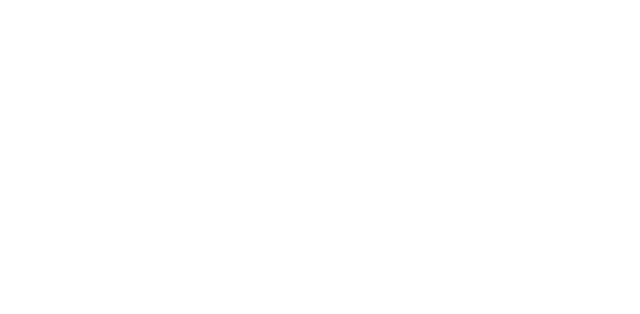
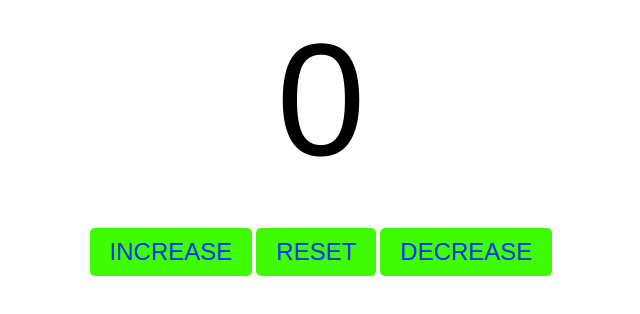
Before and after one commit to Theophilus-git/Frontend, a plain HTML site: page javascript_tutorials/counterProgram.html in a window 1280 px wide. Shown: the whole page, without its empty margins (319-959 px from the left). Drawn offline with Linux system fonts and the light colour scheme.

Commit message:
Counter Program

```diff
--- a/javascript_tutorials/counter.css
+++ b/javascript_tutorials/counter.css
@@ -0,0 +1,26 @@
+#countlabel{
+    font-family: Helvetica;
+    font-size: 10em;
+    display: block;
+    text-align: center;
+}
+
+#btn-container{
+    text-align: center;
+}
+
+.button{
+    padding: 10px 20px;
+    font-size: 1.5em;
+    color:rgb(0, 46, 253);
+    background-color: rgb(63, 252, 5);
+    border-radius: 5px;
+    transition: background-color 0.25s;
+    cursor: pointer;
+    border: none;
+}
+
+.button:hover{
+    background-color: rgb(250, 205, 3);
+    border:solid blue 3px;
+}
--- a/javascript_tutorials/counter.js
+++ b/javascript_tutorials/counter.js
@@ -0,0 +1,20 @@
+const countlabel = document.getElementById("countlabel")
+const increasebtn = document.getElementById("increase")
+const decrease = document.getElementById("decrease")
+const reset = document.getElementById("reset")
+let count = 0;
+
+increasebtn.onclick = function(){
+    count++;
+    countlabel.textContent = count
+}
+
+decrease.onclick = function(){
+    count--;
+    countlabel.textContent = count
+}
+
+reset.onclick = function(){
+    count = 0;
+    countlabel.textContent = count
+}
--- a/javascript_tutorials/counterProgram.html
+++ b/javascript_tutorials/counterProgram.html
@@ -3,10 +3,19 @@
 <head>
     <meta charset="UTF-8">
     <meta name="viewport" content="width=device-width, initial-scale=1.0">
-    <title>Document</title>
+    <title>Count Program</title>
     <link rel="stylesheet" href="counter.css">
 </head>
 <body>
+    <label id="countlabel" >0</label><br><br>
+
+    <div id="btn-container">
+        <button id="increasebtn" class="button">INCREASE</button>
+        <button id="reset" class="button">RESET</button>
+        <button id="decrease" class="button">DECREASE</button>
+    </div>
+
+
 
     <script src="counter.js"></script>
 </body>
```
